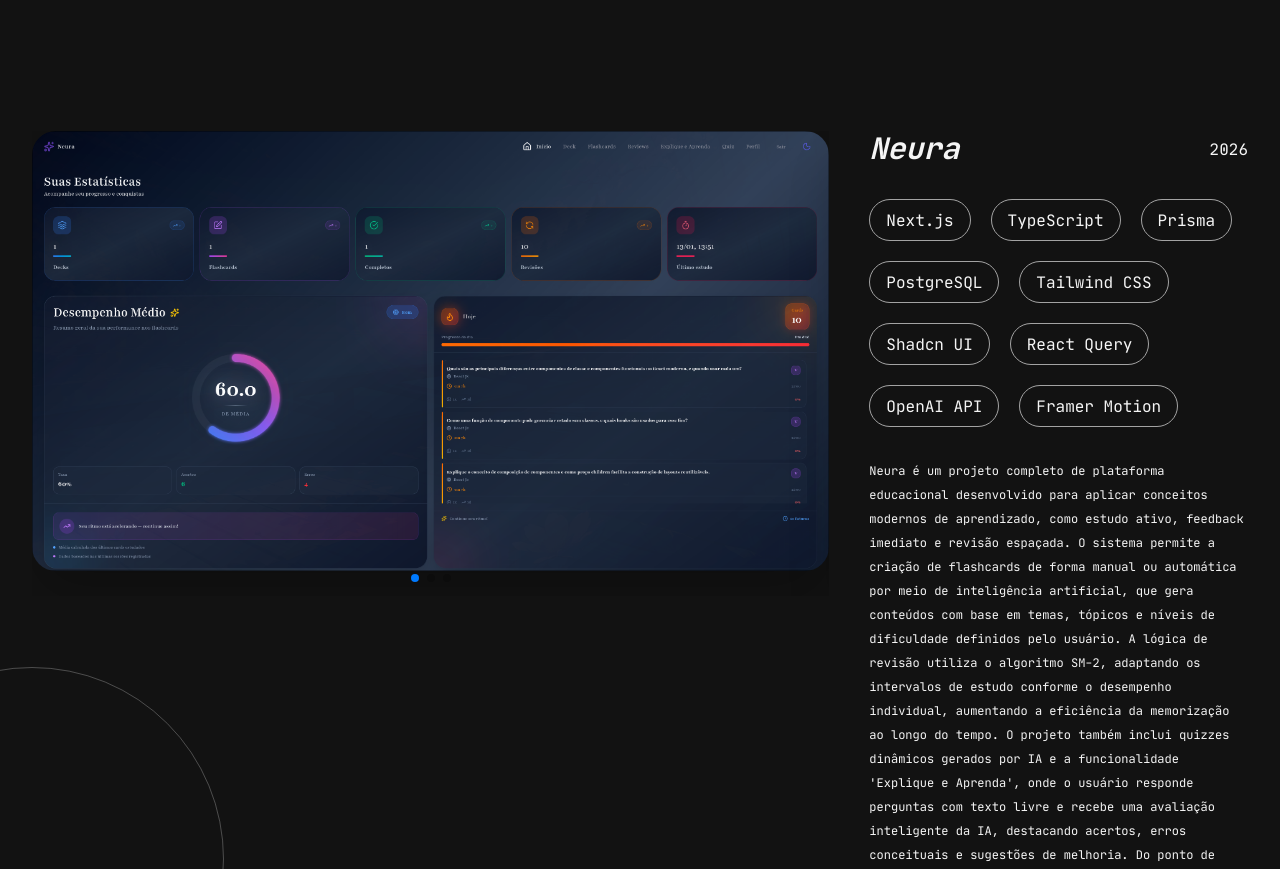
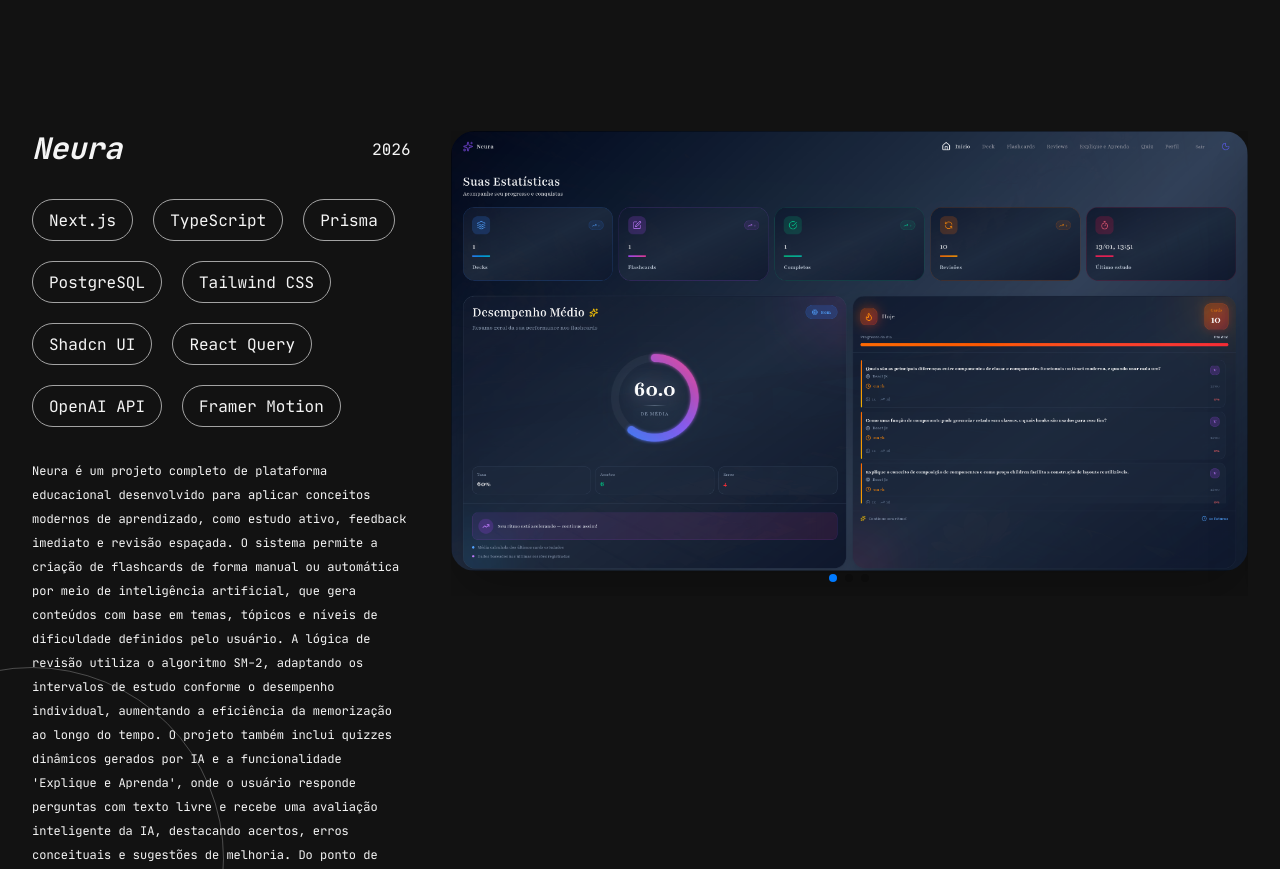
Before and after one commit to EliasMartinzs/my-portfolio, a Next.js app: page / in a window 1280 px wide. Shown: the part 7720-8589 px from the top of the page. Built offline with nearby package versions, Linux system fonts and the light colour scheme.

Commit message:
update projects

```diff
--- a/components/projects.tsx
+++ b/components/projects.tsx
@@ -287,7 +287,7 @@ export const Projects = () => {
           deploy="https://neura-kappa.vercel.app/"
           github="https://github.com/EliasMartinzs/neura"
           data={[Neura1, Neura2, Neura3]}
-          side="right"
+          side="left"
           technologies={[
             "Next.js",
             "TypeScript",
```
